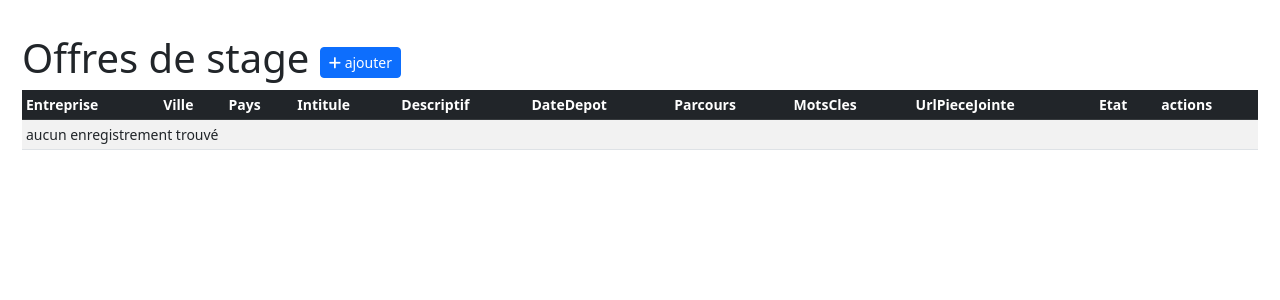
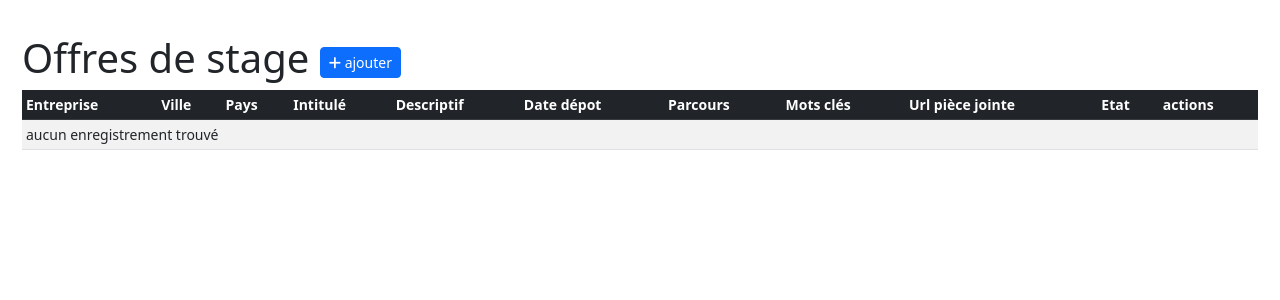
Before and after one commit to Quentlac/SAE4-Symfony, a Symfony app: template templates/Admin/offre/index.html.twig in a window 1280 px wide. Shown: the part 56-356 px from the top of the page. Run offline with Twig, Linux system fonts and the light colour scheme; the template is opened without the code that fills it, so the values that code supplies are empty; some libraries are stand-ins or nearby versions.

Commit message:
Modif tableaux

```diff
--- a/templates/Admin/fusionEtudiantCompte/index.html.twig
+++ b/templates/Admin/fusionEtudiantCompte/index.html.twig
@@ -20,7 +20,7 @@
             <th>Email</th>
             <th>Login</th>
             <th>Parcours</th>
-            <th>Derniere connexion</th>
+            <th>Dernière connexion</th>
             <th>Etat de la recherche</th>
             <th>actions</th>
         </tr>
--- a/templates/Admin/offre/index.html.twig
+++ b/templates/Admin/offre/index.html.twig
@@ -13,12 +13,12 @@
                 <th>Entreprise</th>
                 <th>Ville</th>
                 <th>Pays</th>
-                <th>Intitule</th>
+                <th>Intitulé</th>
                 <th>Descriptif</th>
-                <th>DateDepot</th>
+                <th>Date dépot</th>
                 <th>Parcours</th>
-                <th>MotsCles</th>
-                <th>UrlPieceJointe</th>
+                <th>Mots clés</th>
+                <th>Url pièce jointe</th>
                 <th>Etat</th>
                 <th>actions</th>
             </tr>
```
Also changed, not shown: templates/Admin/candidature/index.html.twig (+2 -6 lines).
